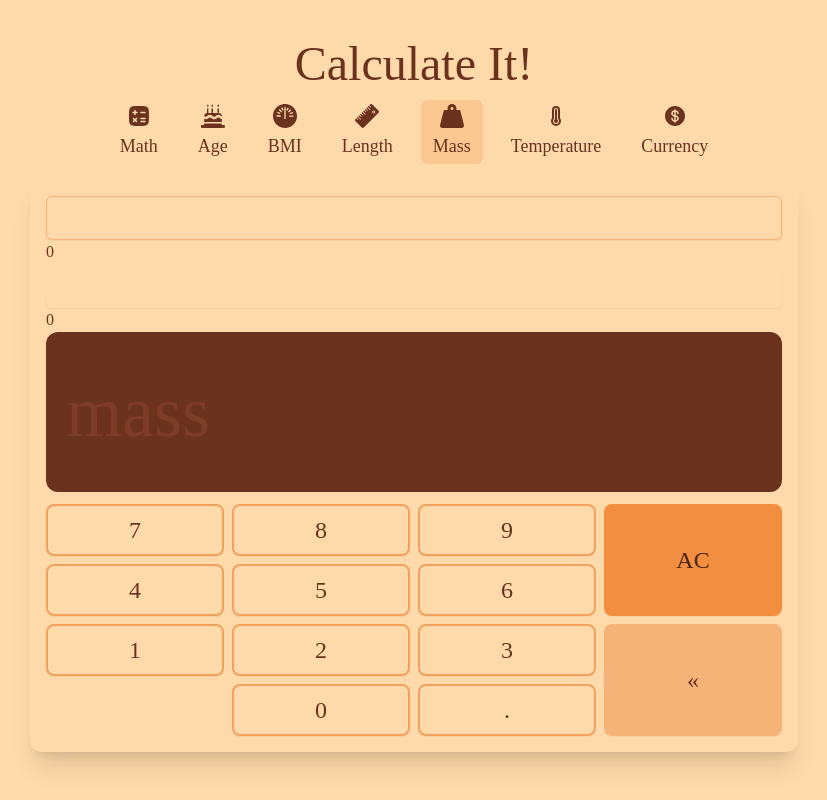
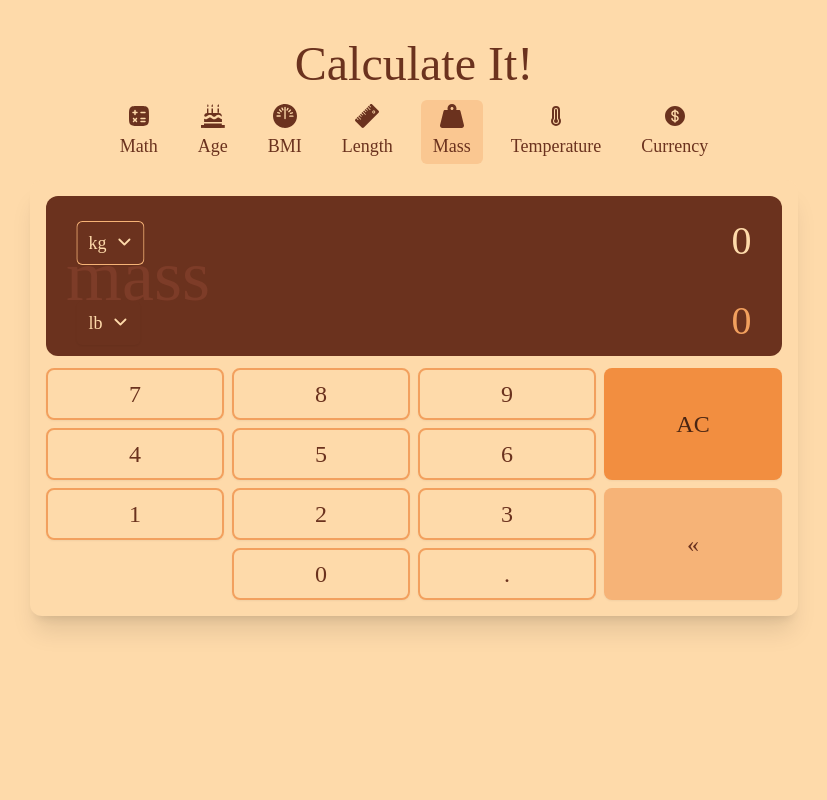
Before and after one commit to AllanKirui/calculate-it, a Vue app: page /mass in a window 1280 px wide. Shown: the whole page, without its empty margins (226-1053 px from the left). Built offline with nearby package versions, Linux system fonts and the light colour scheme.

Commit message:
Add global styles for TheDropdown cmp

```diff
--- a/src/assets/input.css
+++ b/src/assets/input.css
@@ -153,3 +153,21 @@
 .expressions-move {
   transition: all 0.3s ease;
 }
+
+/* dropdown styles */
+.dropdown-container {
+  @apply w-[90%] px-4 md:px-2 py-2 md:py-1 absolute left-1/2 -translate-x-1/2 flex justify-between items-center text-4xl md:text-[40px] text-sandy-brown cursor-pointer;
+}
+
+.top-dropdown {
+  @apply top-20 sm:top-24 md:top-8 z-50;
+}
+
+.bottom-dropdown {
+  @apply top-48 md:top-28 z-40;
+}
+
+.top-dropdown.active,
+.bottom-dropdown.active {
+  @apply text-navajo-white;
+}
```
